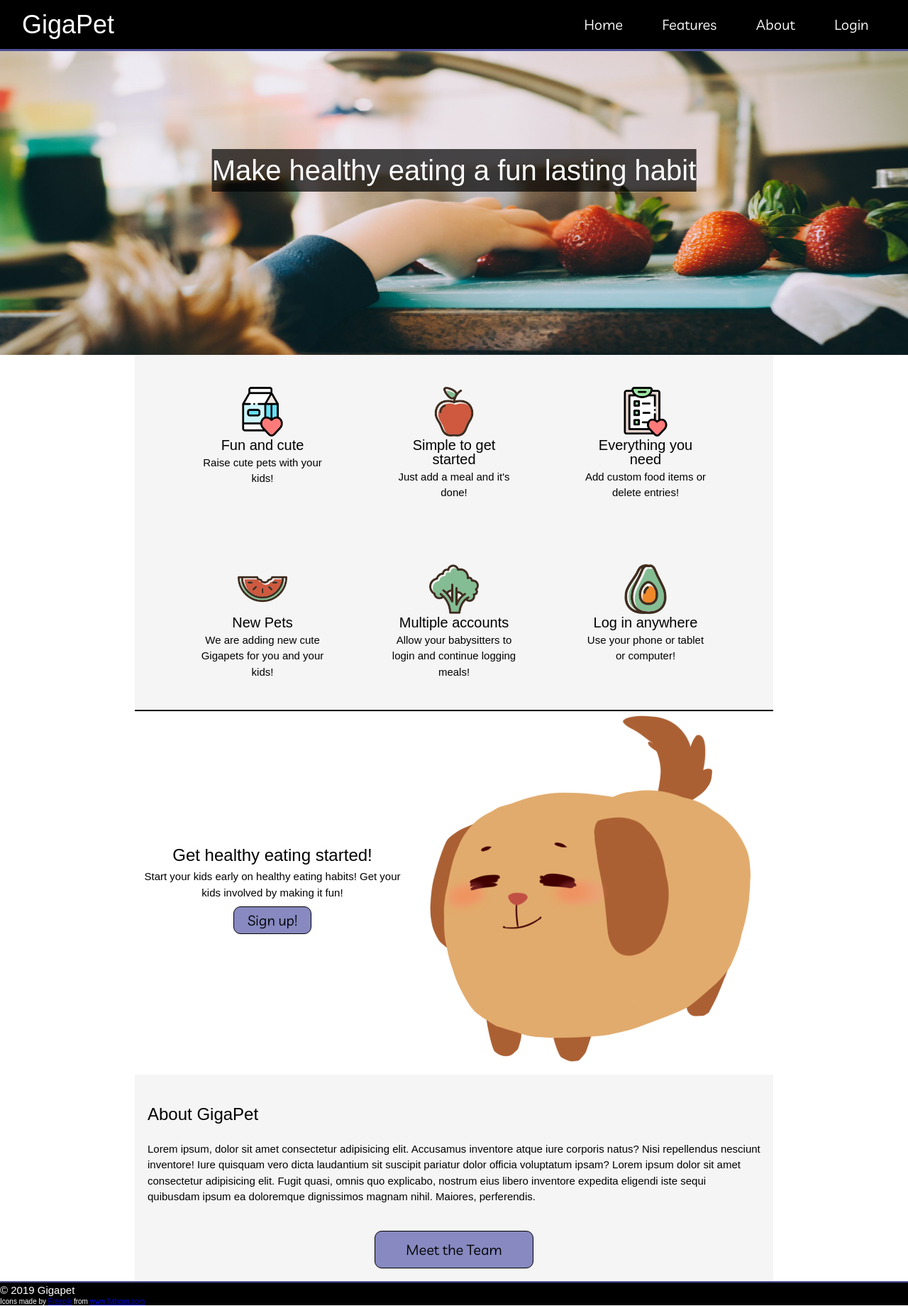
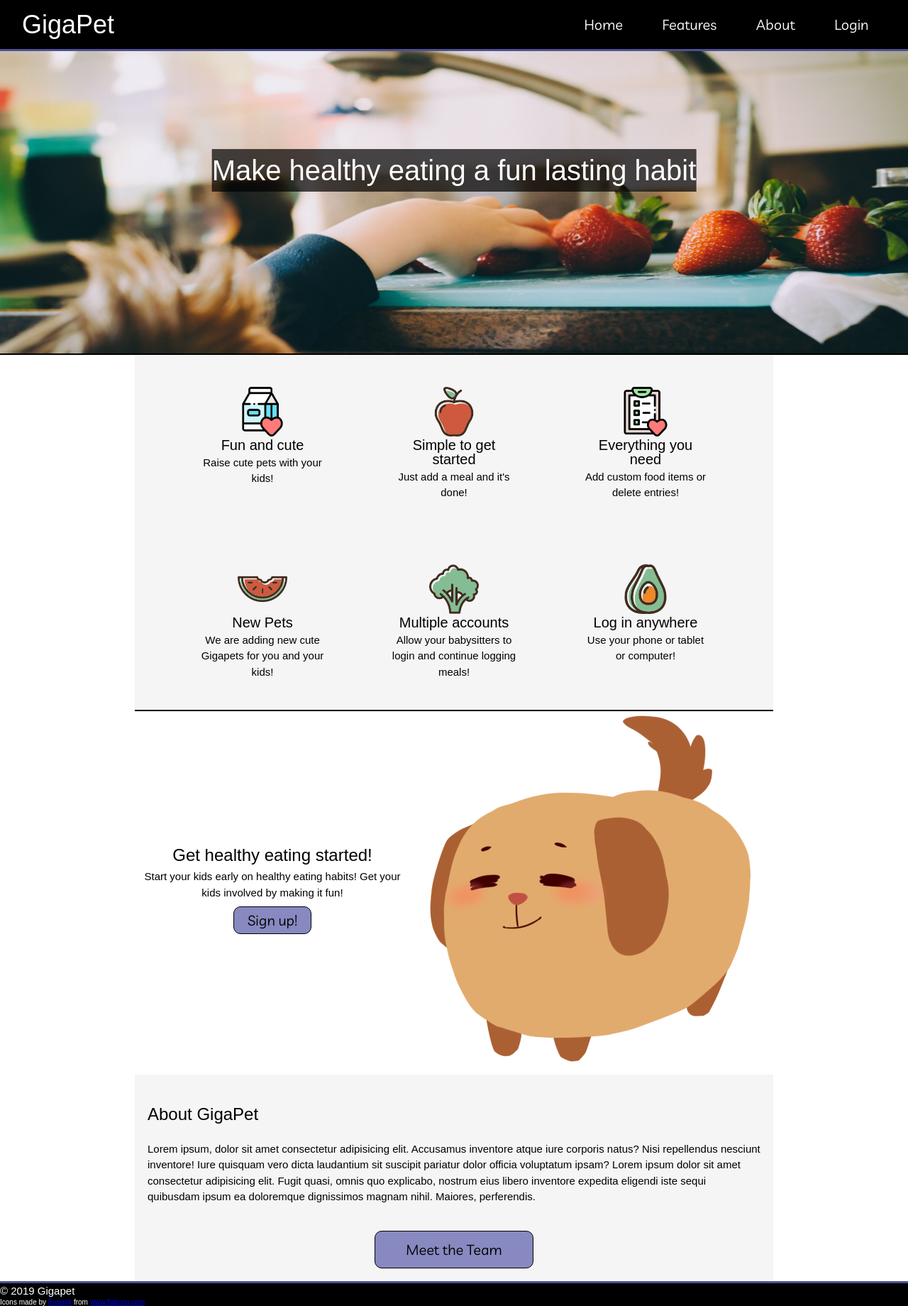
Before and after one commit to Lambda-School-Gigapet/Gigapet-UI, a plain HTML site: page index.html in a window 1280 px wide. Shown: the whole page at 71% size. Drawn offline with Linux system fonts and the light colour scheme; a web font is replaced by a local one.

Commit message:
Minor CSS changes

```diff
--- a/less/footer.less
+++ b/less/footer.less
@@ -1,5 +1,5 @@
 footer{
-    border-top: 2px solid @footerBorder;
+    border-top: 3px solid @footerBorder;
     background-color: @footerBg;
     color: @footerText;
 }
--- a/less/main.less
+++ b/less/main.less
@@ -4,11 +4,11 @@
     .imgHero{
         height: 500px;
         width: 100%;
+        border-bottom: 2px solid @borderColor;
         background-image: linear-gradient(rgba(0, 0, 0, 0.5), rgba(0, 0, 0, 0.5)), url("img\strawberry.jpg");
     }
 
     .textHero{
-        .flexFlex(center,center);
         text-align: center;
         position: absolute;
         top: 30%;
@@ -35,17 +35,12 @@
     .flexFlex(center,center);
     flex-direction: column;
     text-align: center;
-    border-top: 2px solid @borderColor;
     border-bottom: 2px solid @borderColor;
     background-color: @featBackground;
 
     @media (@tablet){
         flex-direction: row;
         flex-wrap: wrap;
-    }
-
-    @media (@desktop){
-        border-top: 0;
     }
 
     img{
```
Also changed, not shown: css/index.css.
